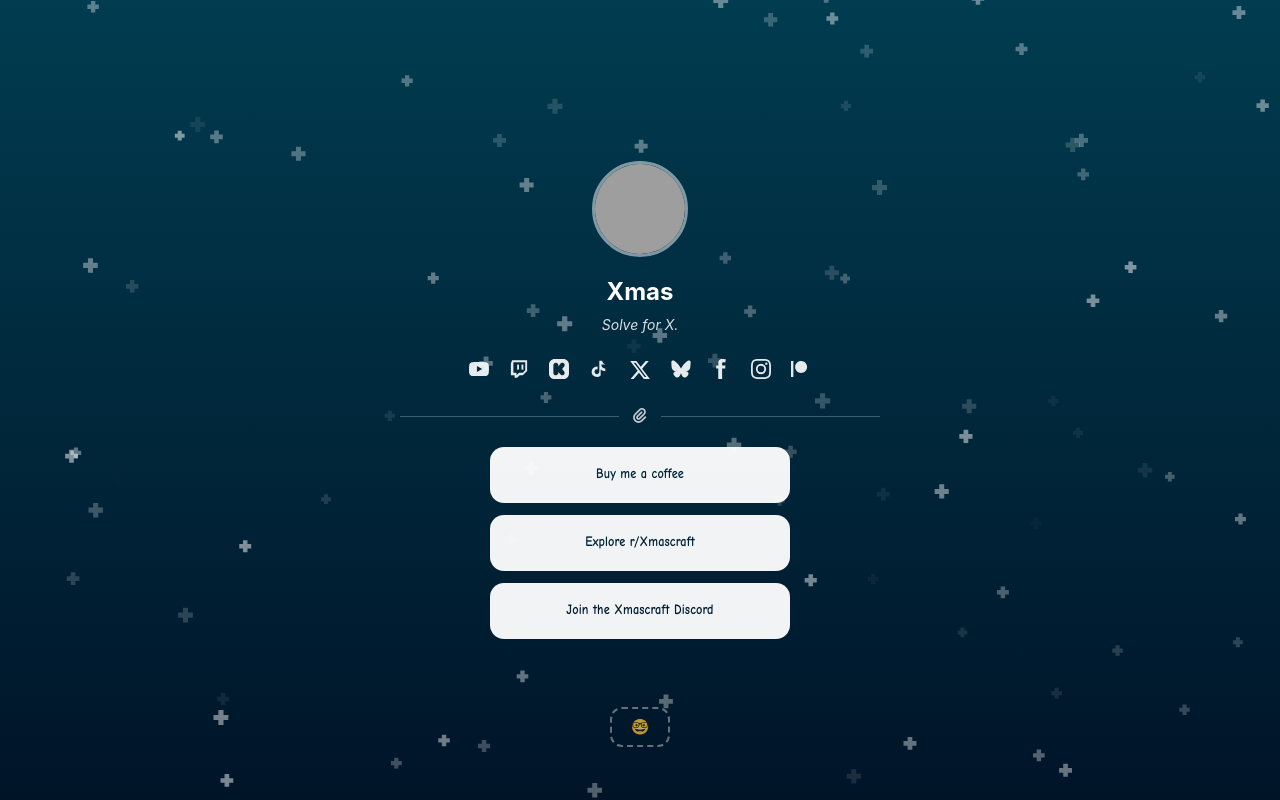
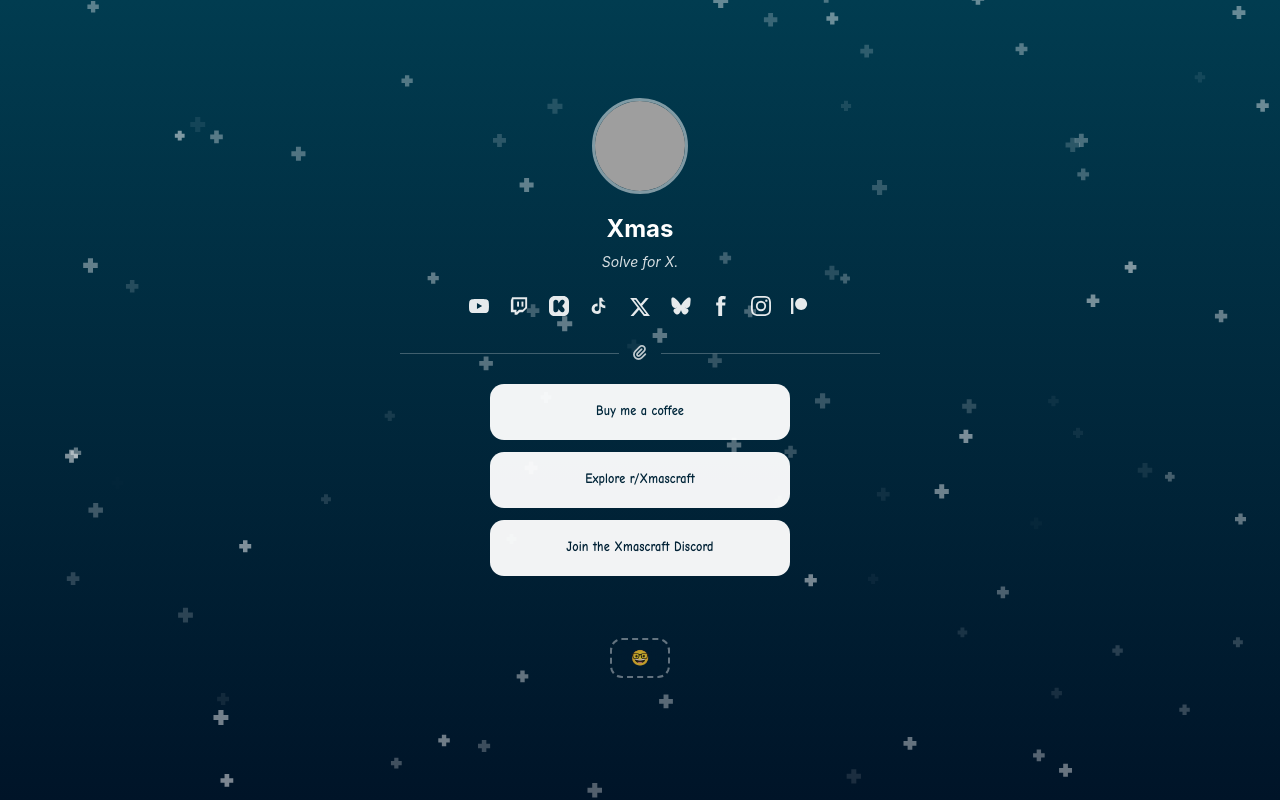
Before and after one commit to XmasIRL/xmas_landing, a plain HTML site: page index.html in a window 1280 px wide. Drawn offline with Linux system fonts and the light colour scheme; grey boxes are pictures that could not be loaded; a web font is replaced by a local one.

Commit message:
Refactor HTML and CSS for improved layout and styling consistency

```diff
--- a/index.html
+++ b/index.html
@@ -10,8 +10,9 @@
   <link href="https://fonts.cdnfonts.com/css/segoe-script" rel="stylesheet">
   <style>
     * { margin: 0; padding: 0; box-sizing: border-box; }
-    html, body { background-color: #013c50;  overflow: hidden; position: fixed; width: 100%; height: 100%;  height: 100dvh; margin: 0; padding: 0; overscroll-behavior: none; }
-    body { font-family: -apple-system, BlinkMacSystemFont, 'Segoe UI', Roboto, sans-serif; background: linear-gradient(180deg, #013c50, #001428); color: #ffffff; min-height: 100vh; display: flex; align-items: center; justify-content: center; padding: 24px; overflow-x: hidden; position: relative; padding-bottom: env(safe-area-inset-bottom, 16px); }
+    html { height: 100%; }
+    html, body { background-color: #013c50;   width: 100%;    margin: 0; padding: 0; padding-bottom: env(safe-area-inset-bottom, 16px); }
+    body { font-family: -apple-system, BlinkMacSystemFont, 'Segoe UI', Roboto, sans-serif; background: linear-gradient(180deg, #013c50, #001428); background-attachment: fixed; background-size: contain; color: #ffffff;  display: flex; align-items: center; justify-content: center; padding: 24px; overflow-x: hidden; position: relative; min-height: 100%;  }
     #snow-canvas { position: fixed; inset: 0; width: 100%; height: 100%; pointer-events: none; z-index: 0; }
     .container { width: 100%; max-width: 480px; text-align: center; position: relative; z-index: 1; }
     .links { display: flex; flex-direction: column; gap: 12px; margin: 24px 0; align-items: center; }
@@ -78,7 +79,7 @@
           <rect width="100%" height="100%" fill="rgba(255,255,255,0.95)" mask="url(#cutout-mask-3)" />
         </svg>
       </a>
-      <a href="https://github.com/XmasIRL" target="_blank" rel="noopener noreferrer" style="width:60px; height:40px; position: absolute; margin-top: 260px; padding: 8px; border-radius: 12px; border:2px dashed #ffffff63; text-decoration: none; color: #ffffffc4; font-size: 15px; font-weight: 600; background: rgba(255,255,255,0); backdrop-filter: blur(10px);">🤓</a>
+      <a href="https://github.com/XmasIRL" target="_blank" rel="noopener noreferrer" style="width:60px; height:40px; margin-top: 50px; padding: 8px; border-radius: 12px; border:2px dashed #ffffff63; text-decoration: none; color: #ffffffc4; font-size: 15px; font-weight: 600; background: rgba(255,255,255,0); backdrop-filter: blur(10px);">🤓</a>
     </div>
   </div>
   <script>
```
